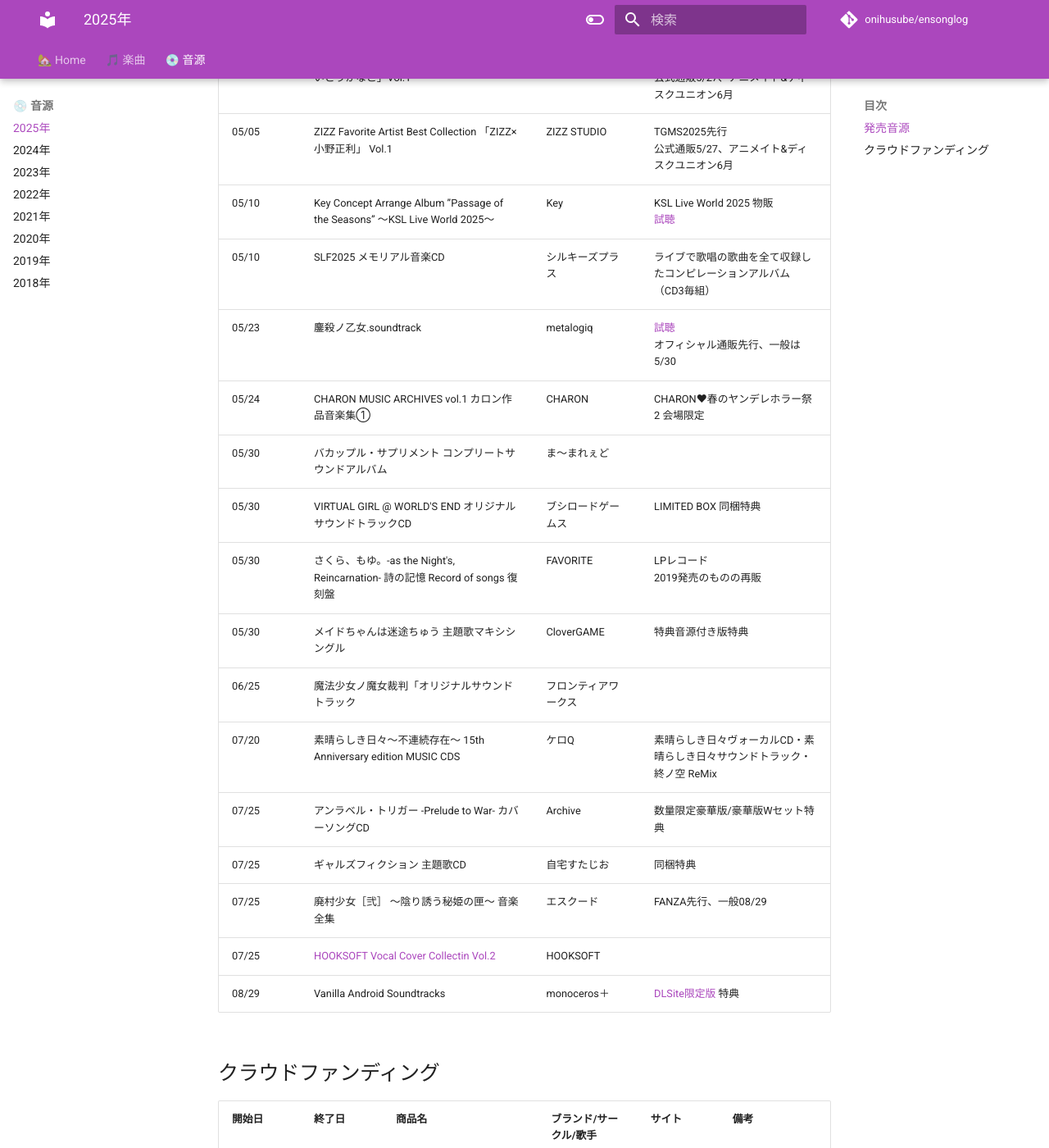
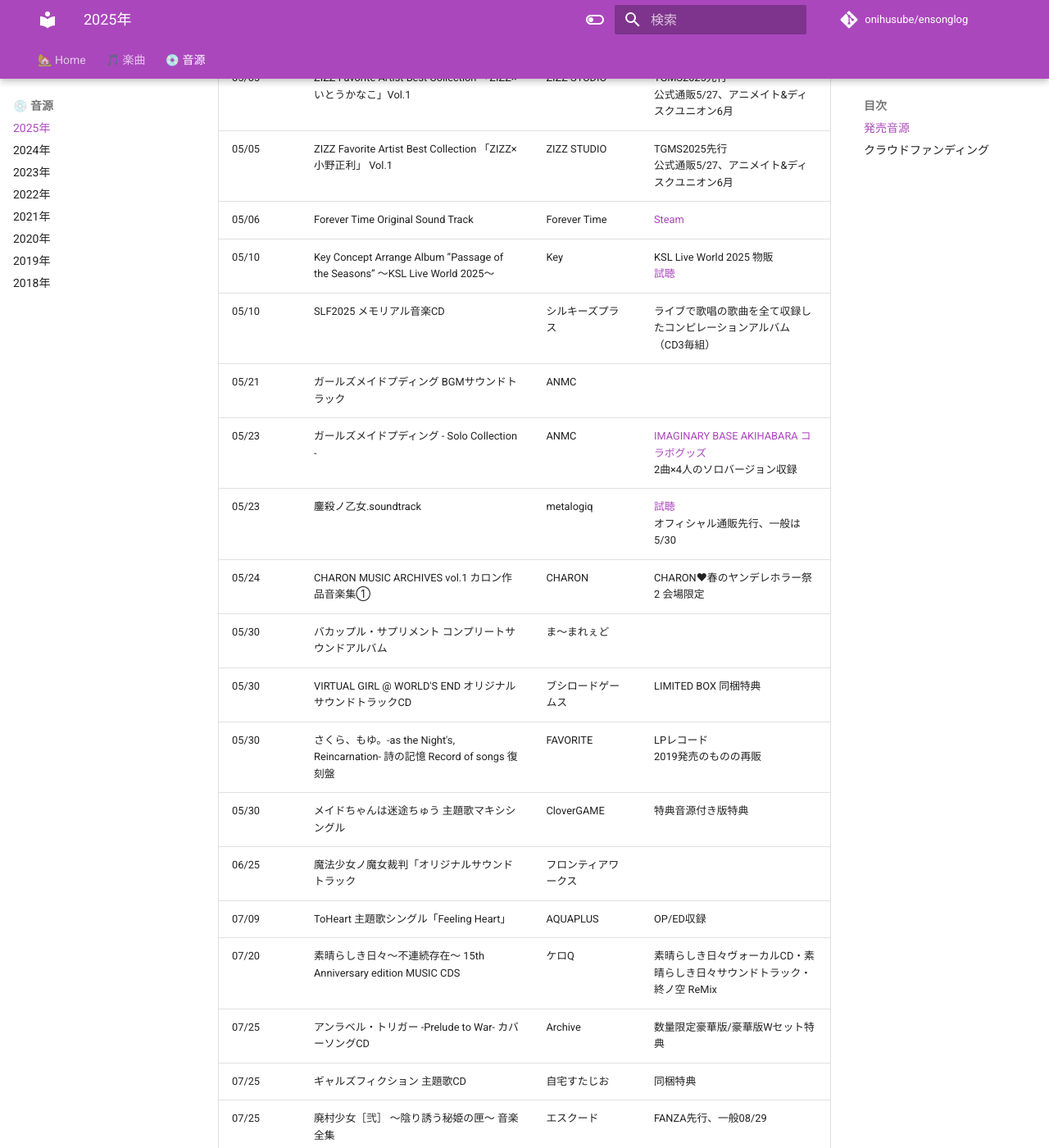
Before and after one commit to onihusube/ensonglog, an MkDocs documentation site: the page built from docs/2025/音源.md, in a window 1280 px wide and 1400 px high, scrolled down 5488 px. Shown: the whole window at 82% size. Built offline with MkDocs 1.6.1 and Material for MkDocs 9.7.7, drawn with Linux system fonts in a browser that asks for light colours; comment, search, counter and statistics services are not loaded; some of the changed text lies outside the part shown.

Commit message:
色々追記

```diff
--- a/docs/2025/音源.md
+++ b/docs/2025/音源.md
@@ -77,18 +77,21 @@
 | 04/27 | 小波すず美少女ゲームソングカバーアルバム 「しんぐあそんぐ！〜出演作品（みんな）のうたです。〜」 | 小波すず | M3春 |
 | 04/27 | サブリミナルレジオン・美作京キャラクターソングシングル 「ヒイロノメザメ」 | AxiaBridge | M3春 |
 | 04/27 | 宇宙に… | Hive Six Records | M3春 </br> [通販](https://hivesix.base.shop/items/106584257) </br> 『覇王戦姫来夢』ルートED、『夏への方舟Ⅲ』ED 霜園優菜Ver. 収録 |
-| 04/27 | solfa feat.茶太 ワークスアルバム「timeless melody」 | solfa | M3春 </br> [BOOTH](https://madaranosora.booth.pm/items/6710943) |
+| 04/27 | solfa feat.茶太 ワークスアルバム「timeless melody」 | solfa | M3春 </br> [BOOTH](https://madaranosora.booth.pm/items/6710943) </br> 一般 05/30 |
 | 04/27 | 『透明な彼女』 / 可可味 | project lights | M3春 </br> [BOOTH](https://project-lights.booth.pm/items/6858725) </br> 春透明的她与真实的我 OP「透明的她」日本語版 |
 | 04/27 | To You | 黒瀬アイル | M3春 </br> 淫獄の放課後2 OP、僕に抱かれ喘ぐ妻は、他の男に抱かれた話を紡ぐ2 ED 収録 |
-| 04/27 | Hello Again EP | Sprite Recordings | M3春 </br> [LinkCore](https://linkco.re/ZVfZ1hUr) </br> パーガトリー・ブルー イメージソング |
+| 04/27 | Hello Again EP | Sprite Recordings | M3春 </br> [LinkCore](https://linkco.re/ZVfZ1hUr) [BOOTH](https://signumiisprite.booth.pm/items/6817992) </br> パーガトリー・ブルー イメージソング |
 | 04/27 | reach for LIFE | Hive Six Records | M3春　</br> [通販](https://hivesix.base.shop/items/106582287) </br> 『覇王戦姫来夢』ルートED、『夏への方舟Ⅲ』ED 江藤ともえVer. 収録 |
 | 04/30 | Cafe DReAMLAND オリジナルサウンドトラック | Gotcha Gotcha Games | Steam |
 | 04/30 | DollsNest オリジナルサウンドトラック | ニトロプラス | [Steam](https://store.steampowered.com/app/3001180/Dolls_Nest_Original_SoundTrack_The_Origin_of_Species/) |
 | 05/02 | Gratitude ～KAGUYA×yuiko ヴォーカルコレクション～ 配信 | yuiko | [LinkCore](https://linkco.re/qs0yVFYD) </br> [2009年発売のアルバム](https://primary-yuiko.com/gratitude/)のリマスタリング版の配信 |
 | 05/05 | ZIZZ Favorite Artist Best Collection 「ZIZZ×いとうかなこ」Vol.1 | ZIZZ STUDIO | TGMS2025先行 </br> 公式通販5/27、アニメイト&ディスクユニオン6月 |
 | 05/05 | ZIZZ Favorite Artist Best Collection 「ZIZZ×小野正利」 Vol.1 | ZIZZ STUDIO | TGMS2025先行 </br> 公式通販5/27、アニメイト&ディスクユニオン6月 |
+| 05/06 | Forever Time Original Sound Track | Forever Time | [Steam](https://store.steampowered.com/app/3498320/Forever_Time_Original_Sound_Track/) |
 | 05/10 | Key Concept Arrange Album ”Passage of the Seasons” ～KSL Live World 2025～ | Key | KSL Live World 2025 物販 </br> [試聴](https://www.youtube.com/watch?v=HVnnfgZEYy0) |
 | 05/10 | SLF2025 メモリアル音楽CD | シルキーズプラス | ライブで歌唱の歌曲を全て収録したコンピレーションアルバム（CD3毎組） |
+| 05/21 | ガールズメイドプディング BGMサウンドトラック | ANMC |  |
+| 05/23 | ガールズメイドプディング - Solo Collection - | ANMC | [IMAGINARY BASE AKIHABARA コラボグッズ](https://imaginary-base.jp/event/402/) </br> 2曲×4人のソロバージョン収録 |
 | 05/23 | 鏖殺ノ乙女.soundtrack | metalogiq | [試聴](https://metalogiq.jp/games/minagoroshi/vote.html) </br> オフィシャル通販先行、一般は5/30 |
 | 05/24 | CHARON MUSIC ARCHIVES vol.1 カロン作品音楽集① | CHARON | CHARON♥春のヤンデレホラー祭2 会場限定 |
 | 05/30 | バカップル・サプリメント コンプリートサウンドアルバム | ま～まれぇど |  |
@@ -96,12 +99,14 @@
 | 05/30 | さくら、もゆ。-as the Night's, Reincarnation- 詩の記憶 Record of songs 復刻盤 | FAVORITE | LPレコード </br> 2019発売のものの再販 |
 | 05/30 | メイドちゃんは迷途ちゅう 主題歌マキシシングル | CloverGAME | 特典音源付き版特典 |
 | 06/25 | 魔法少女ノ魔女裁判「オリジナルサウンドトラック | フロンティアワークス |  |
+| 07/09 | ToHeart 主題歌シングル「Feeling Heart」 | AQUAPLUS | OP/ED収録 |
 | 07/20 | 素晴らしき日々〜不連続存在〜 15th Anniversary edition MUSIC CDS | ケロQ | 素晴らしき日々ヴォーカルCD・素晴らしき日々サウンドトラック・終ノ空 ReMix |
 | 07/25 | アンラベル・トリガー -Prelude to War- カバーソングCD | Archive | 数量限定豪華版/豪華版Wセット特典 |
 | 07/25 | ギャルズフィクション 主題歌CD | 自宅すたじお | 同梱特典 |
 | 07/25 | 廃村少女［弐］ ～陰り誘う秘姫の匣～ 音楽全集 | エスクード | FANZA先行、一般08/29 |
 | 07/25 | [HOOKSOFT Vocal Cover Collectin Vol.2](./音源個別/HOOKSOFT%20Vocal%20Cover%20Collectin%20Vol.2.md) | HOOKSOFT |  |
 | 08/29 | Vanilla Android Soundtracks |	monoceros＋ | [DLSite限定版](https://www.dlsite.com/pro/work/=/product_id/VJ01004213.html) 特典 |
+| 08/29 | スターライトBLUE ボーカルソングCD |	LiLiM DARKNESS | 同梱特典 </br> 主題歌Full、ED2曲Midle 収録 |
 
 ## クラウドファンディング
 
```
Also changed, not shown: docs/2024/楽曲.md (+1 -1 lines), docs/2025/楽曲.md (+8 -6 lines), docs/2025/音源個別/HOOKSOFT Vocal Cover Collectin Vol.2.md (+1 -0 lines).
